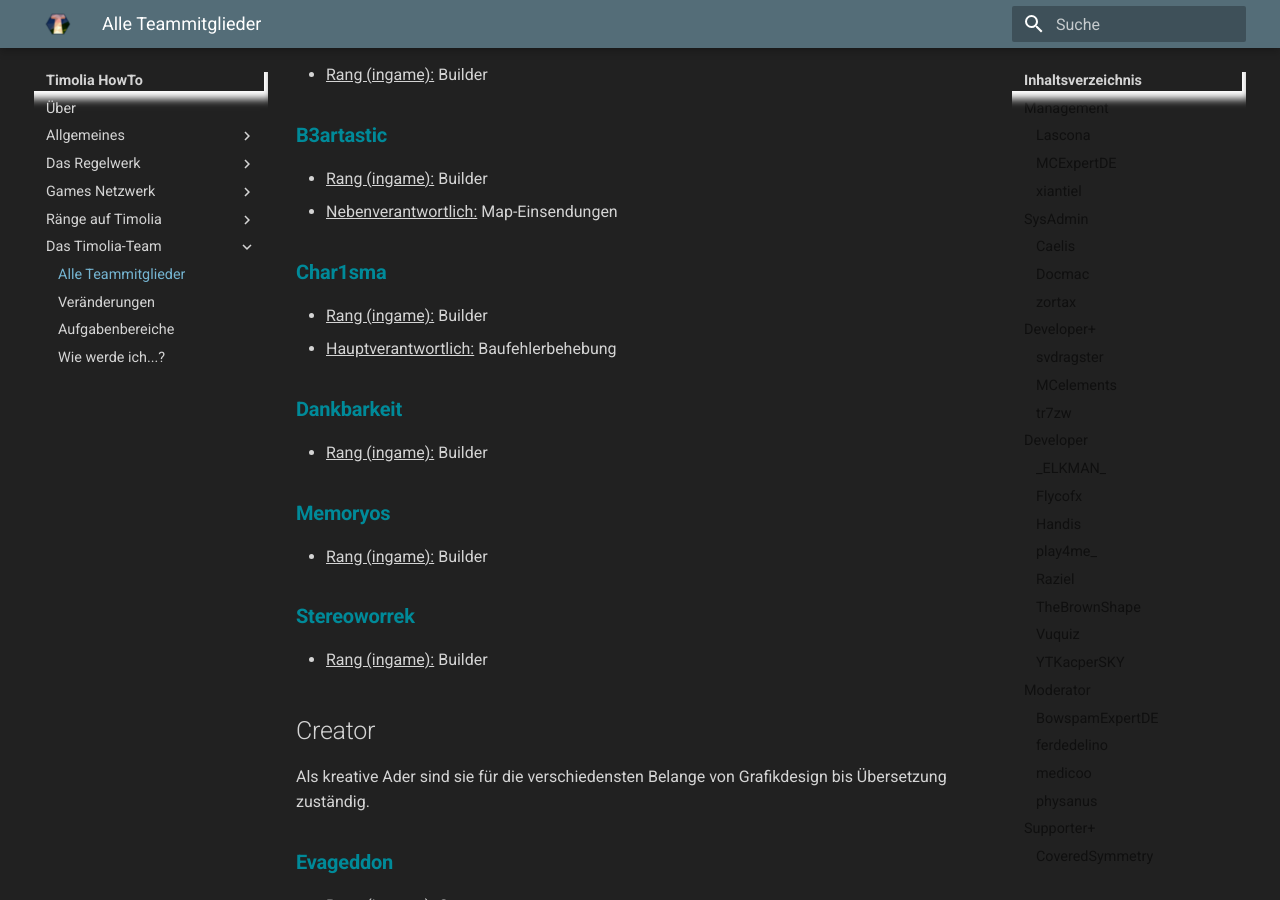
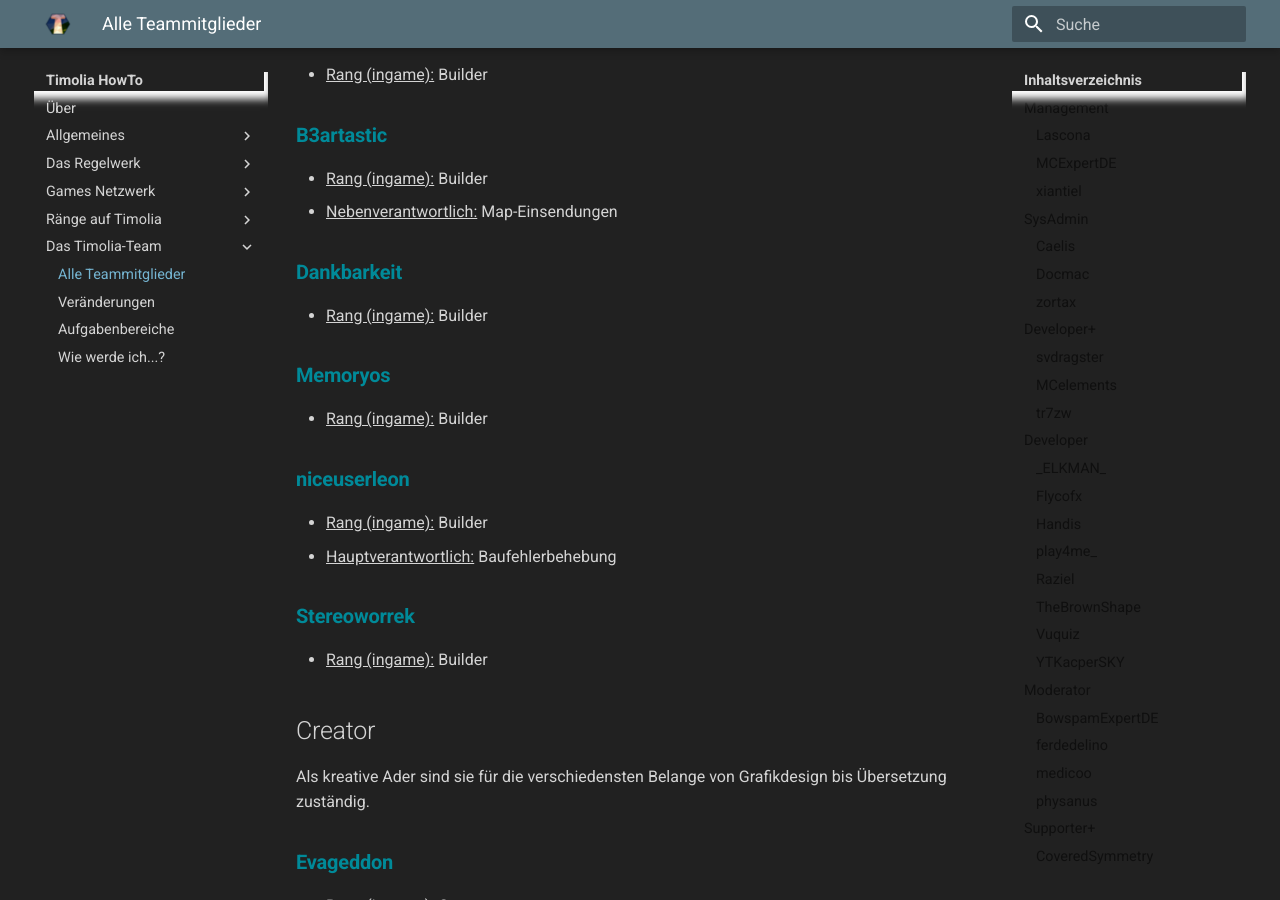
Before and after one commit to TimoliaDE/HowTo, an MkDocs documentation site: the page built from docs/team/members.md, in a window 1280 px wide and 900 px high, scrolled down 7253 px. Built offline with MkDocs 1.6.1 and Material for MkDocs 9.7.7, drawn with Linux system fonts in a browser that asks for light colours; old or Windows-style settings are respelled for this version of MkDocs.

Commit message:
Char1sma -> niceuserleon

```diff
--- a/docs/team/members.md
+++ b/docs/team/members.md
@@ -228,15 +228,15 @@ Sie betreuen die architektonische Gestaltung neuer Modi und betreuen externe Map
 - <u>Rang (ingame):</u> Builder
 - <u>Nebenverantwortlich:</u> Map-Einsendungen
 
-### <strong><span class='builder'>Char1sma</span></strong>
-- <u>Rang (ingame):</u> Builder
-- <u>Hauptverantwortlich:</u> Baufehlerbehebung
-
 ### <strong><span class='builder'>Dankbarkeit</span></strong>
 - <u>Rang (ingame):</u> Builder
 
 ### <strong><span class='builder'>Memoryos</span></strong>
 - <u>Rang (ingame):</u> Builder
+
+### <strong><span class='builder'>niceuserleon</span></strong>
+- <u>Rang (ingame):</u> Builder
+- <u>Hauptverantwortlich:</u> Baufehlerbehebung
 
 ### <strong><span class='builder'>Stereoworrek</span></strong>
 - <u>Rang (ingame):</u> Builder
```
Also changed, not shown: docs/team/responsibilities.md (+1 -1 lines).
